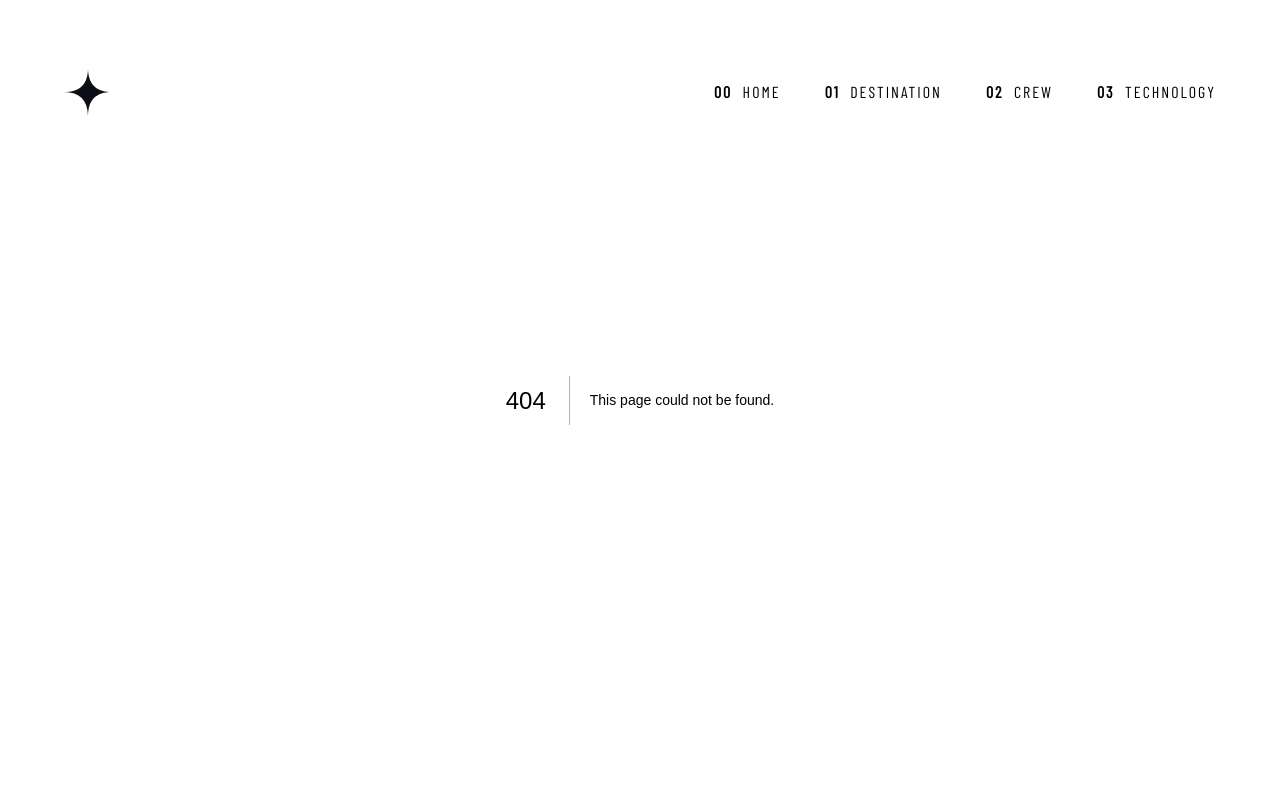
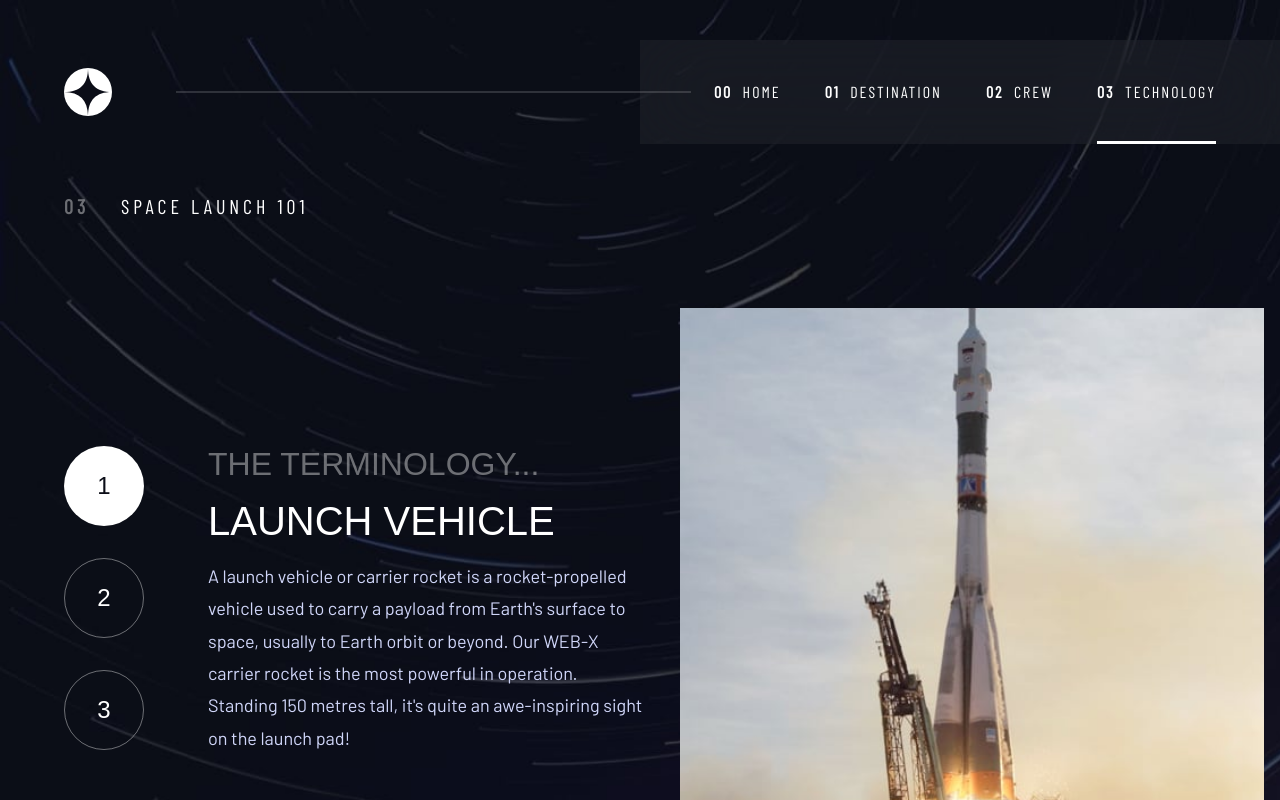
Before and after one commit to Moscart/space-tourism, a Next.js app: page /technology in a window 1280 px wide. Before the commit this address had no page. Shown: the top 800 px of the page. Built offline with nearby package versions, Linux system fonts and the light colour scheme; a web font is replaced by a local one.

Commit message:
✨feature: Create technology page

```diff
--- /dev/null
+++ b/app/technology/page.tsx
@@ -0,0 +1,66 @@
+import {
+  Tabs,
+  TabsContent,
+  TabsList,
+  TabsTrigger,
+} from "@/components/ui/tabs2";
+import React from "react";
+import Data from "../../data.json";
+import Image from "next/image";
+
+export default function Technology() {
+  const technologyData = Data.technology;
+  return (
+    <main className="min-h-screen pt-[88px] md:pt-[104px] lg:pt-[144px] bg-[url('/assets/technology/background-technology-mobile.jpg')] sm:bg-[url('/assets/technology/background-technology-tablet.jpg')] lg:bg-[url('/assets/technology/background-technology-desktop.jpg')] bg-cover flex justify-center overflow-hidden">
+      <div className="p-6 sm:p-10 lg:p-12 sm:w-full lg:w-auto lg:pe-0">
+        <h5 className="text-center mb-6 sm:text-xl sm:text-left">
+          <span className="font-bold text-white/40">03</span>
+          {<>&nbsp;&nbsp;&nbsp;&nbsp;</>}SPACE LAUNCH 101
+        </h5>
+        <Tabs
+          defaultValue={technologyData[0].name}
+          className="max-w-sm sm:max-w-lg mx-auto lg:grid lg:grid-cols-2 lg:gap-8 lg:max-w-[1200px]"
+        >
+          <div className="h-[258px] sm:h-[357px] mt-12 mb-8 lg:m-0 lg:relative lg:aspect-square lg:w-full lg:h-auto lg:my-16">
+            {technologyData.map((technology) => (
+              <TabsContent
+                value={technology.name}
+                key={technology.name}
+                className="absolute w-screen left-0 h-[258px] sm:h-[357px] lg:w-full lg:h-full"
+              >
+                <div className="absolute h-full w-full lg:relative">
+                  <Image
+                    alt="moon"
+                    src={technology.images.portrait.replace("./", "/")}
+                    fill
+                    className="object-cover object-bottom sm:object-center"
+                  />
+                </div>
+              </TabsContent>
+            ))}
+          </div>
+          <div className="lg:col-start-1 lg:row-start-1 lg:flex lg:items-center">
+            <div className="lg:flex lg:gap-16">
+              <TabsList className="mb-10 lg:flex lg:flex-col lg:justify-start lg:mb-0">
+                {technologyData.map((technology, index) => (
+                  <TabsTrigger value={technology.name} key={technology.name}>
+                    <h4>{index + 1}</h4>
+                  </TabsTrigger>
+                ))}
+              </TabsList>
+              <div className="text-center lg:text-left">
+                <h4 className="text-white/40 mb-4">THE TERMINOLOGY...</h4>
+                {technologyData.map((technology) => (
+                  <TabsContent value={technology.name} key={technology.name}>
+                    <h3 className="uppercase mb-4">{technology.name}</h3>
+                    <p className="text-pretty">{technology.description}</p>
+                  </TabsContent>
+                ))}
+              </div>
+            </div>
+          </div>
+        </Tabs>
+      </div>
+    </main>
+  );
+}
```
